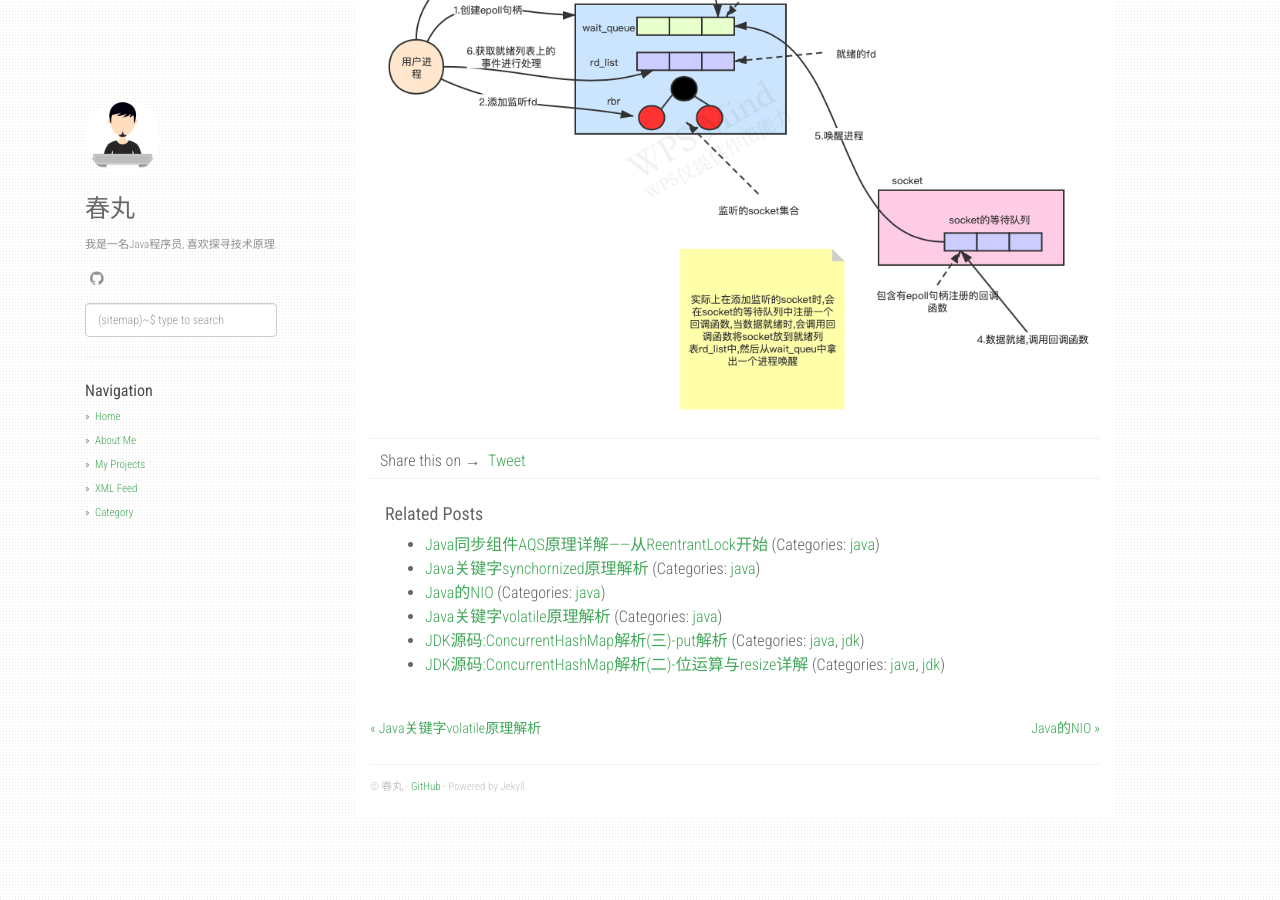
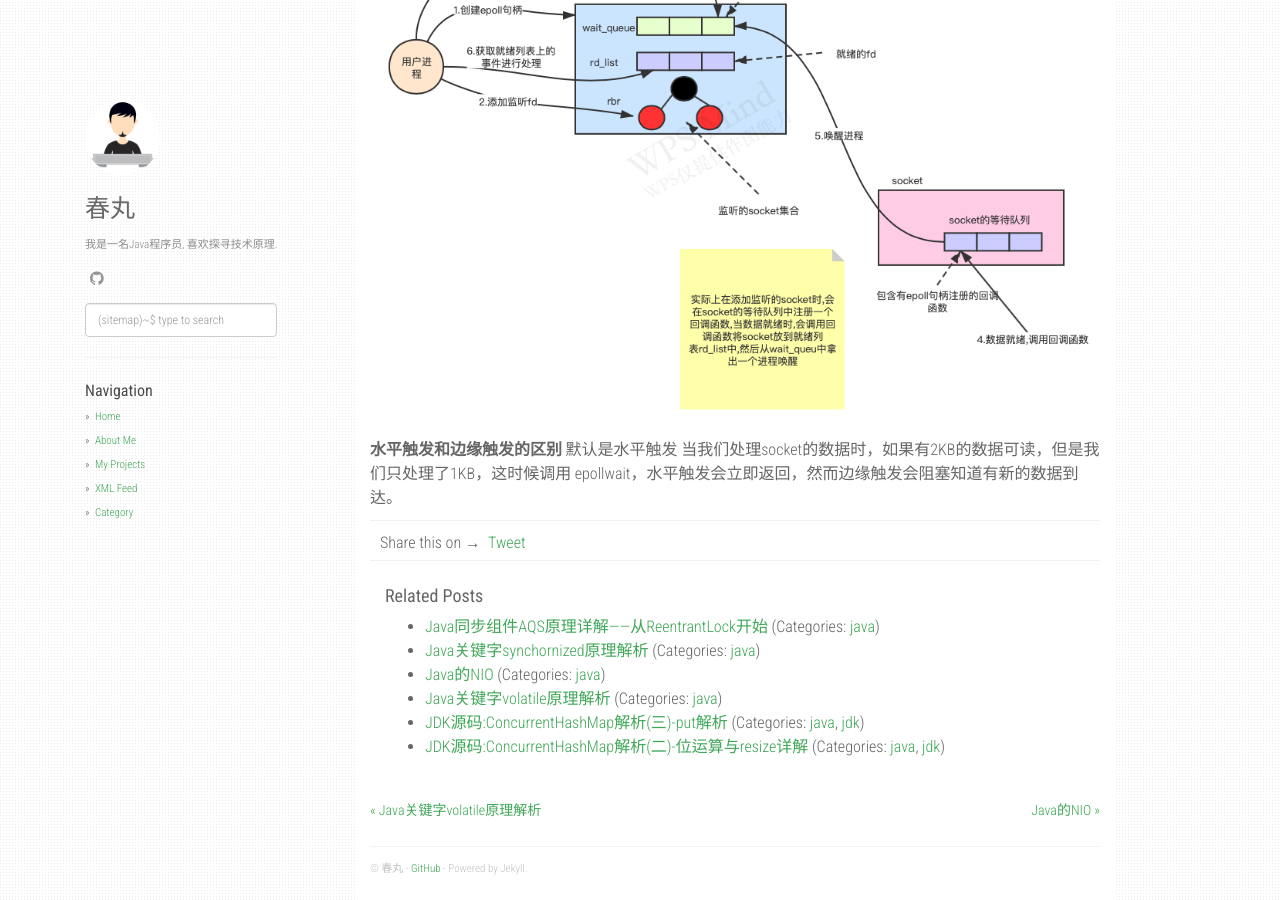
Before and after one commit to hengyoush/hengyoush.github.io, a Jekyll site: the page built from _posts/2021-04-14-java-io-model.md, in a window 1280 px wide and 900 px high, scrolled down 3478 px. Built offline with Jekyll 4.4.1, drawn with Linux system fonts in a browser that asks for light colours; nearby versions of some CDN libraries; comment, search, counter and statistics services are not loaded.

Commit message:
新增ET和LT的比较

```diff
--- a/_posts/2021-04-14-java-io-model.md
+++ b/_posts/2021-04-14-java-io-model.md
@@ -120,3 +120,8 @@ int epoll_wait(
 
 内部原理示意图:
 ![avatar](/static/img/IO模型-IO多路复用-epoll.png)
+
+**水平触发和边缘触发的区别**
+默认是水平触发
+当我们处理socket的数据时，如果有2KB的数据可读，但是我们只处理了1KB，这时候调用
+epollwait，水平触发会立即返回，然而边缘触发会阻塞知道有新的数据到达。
```
